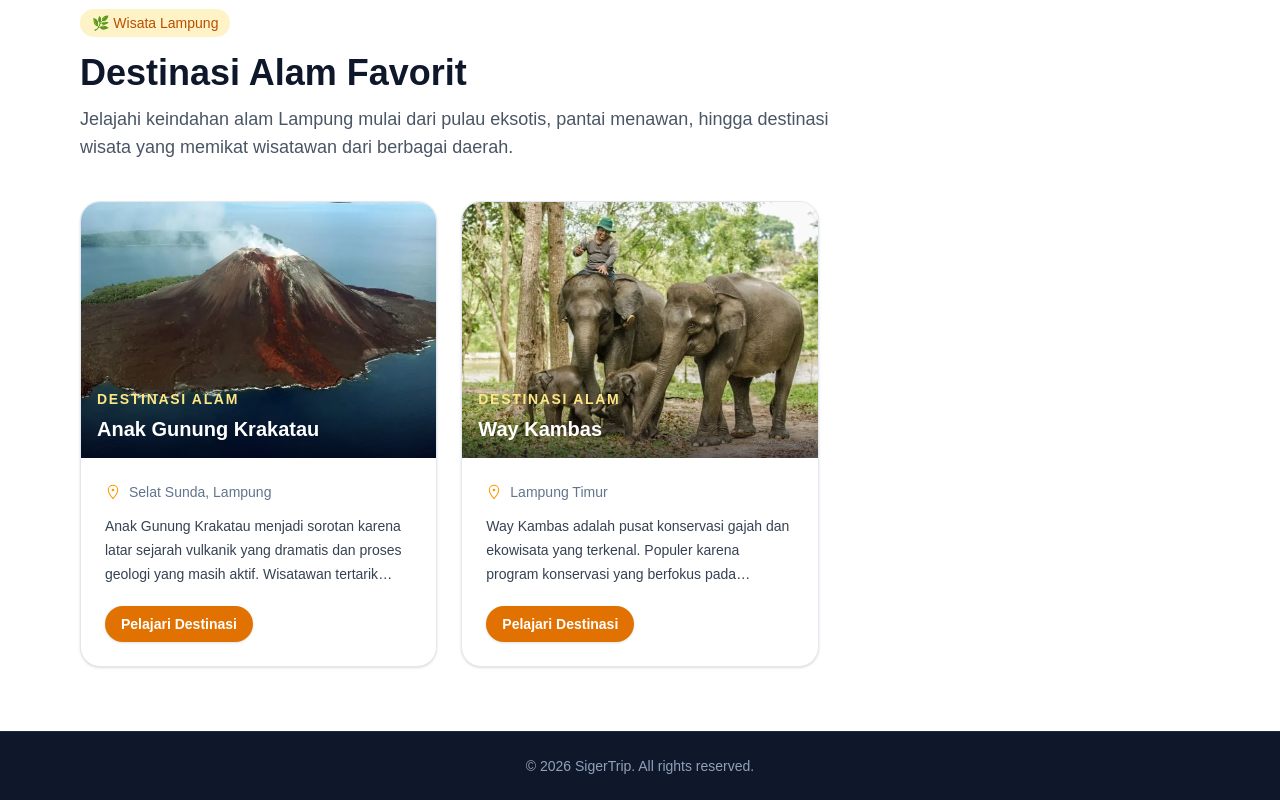
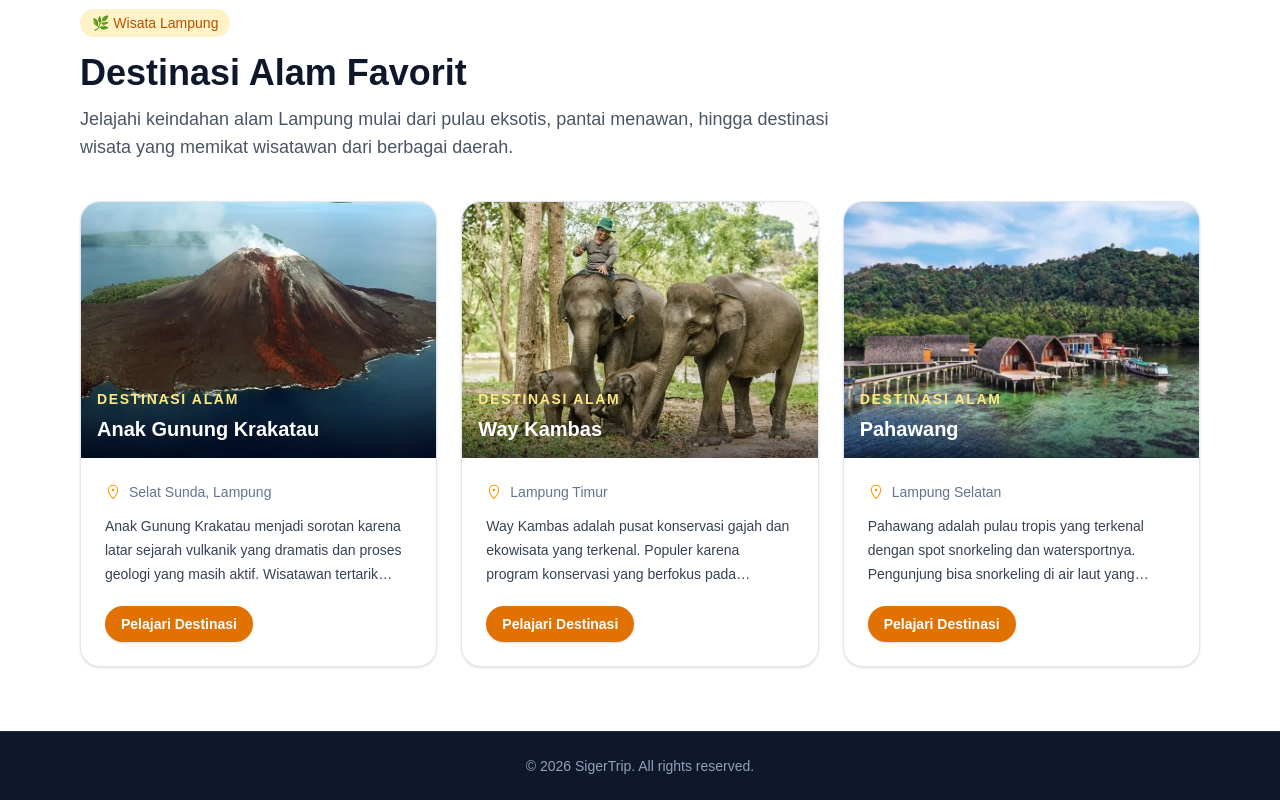
Before and after one commit to Nafiz-547/TI-WEB-24A-ShuangXi, a Next.js app in the folder siger-trip/: page / in a window 1280 px wide. Shown: the part 4474-5274 px from the top of the page. Built offline with nearby package versions, Linux system fonts and the light colour scheme.

Commit message:
tama: menambah card di section wisata alam

```diff
--- a/siger-trip/components/DestinasiAlam.tsx
+++ b/siger-trip/components/DestinasiAlam.tsx
@@ -17,6 +17,14 @@ const destinations = [
     description: 'Way Kambas adalah pusat konservasi gajah dan ekowisata yang terkenal. Populer karena program konservasi yang berfokus pada pengunjung ramah lingkungan dan pengalaman interaksi satwa yang edukatif.',
     image: '/images/Way%20Kambas%20home.webp',
     alt: 'Area konservasi Way Kambas dengan suasana alam'
+  },
+  {
+    id: 'pahawang',
+    title: 'Pahawang',
+    location: 'Lampung Selatan',
+    description: 'Pahawang adalah pulau tropis yang terkenal dengan spot snorkeling dan watersportnya. Pengunjung bisa snorkeling di air laut yang jernih, island hopping ke Pulau Kelagian dan Pulau Kelapa, serta menikmati panorama bawah laut dengan terumbu karang dan ikan warna-warni.',
+    image: '/images/pahawang.webp',
+    alt: 'Pemandangan pantai dan laut di Pulau Pahawang Lampung'
   }
 ]
 
```
Also changed, not shown: siger-trip/public/images/Krakatau Park.webp (added), siger-trip/public/images/Pulau Wayang.webp (added).
